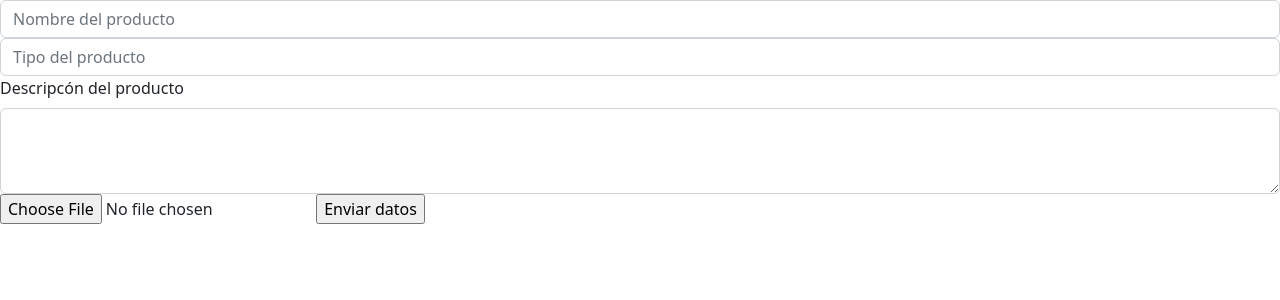
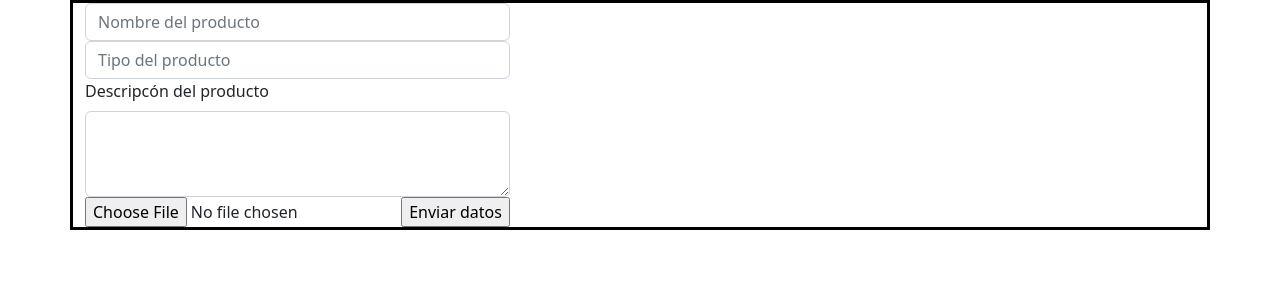
Before and after one commit to Santiagozapataaaa/proyectoFinalHerramientas, a PHP site: page /producto in a window 1280 px wide. Shown: the part 201-501 px from the top of the page. Run offline with PHP 8.4, Linux system fonts and the light colour scheme.

Commit message:
correcciones en cista productos

```diff
--- a/view/css/producto.css
+++ b/view/css/producto.css
@@ -1,4 +1,4 @@
-.nuevo_producto{
+.producto{
     display: flex !important;
     border:3px solid black;
     margin: auto;
--- a/view/producto.php
+++ b/view/producto.php
@@ -3,8 +3,10 @@
 include('./view/layouts/header.php');
 ?>
 
-    <form action="./producto.php" method="post" enctype="multipart/form-data" name="nuevo_producto" target="_blank">
-
+<div class="container">
+    <div class="row">
+        <div class="col producto">
+            <form action="" method="post" enctype="multipart/form-data" target="_blank">
                 <input class="form-control" type="text" placeholder="Nombre del producto" aria-label="default input example">
                 <input class="form-control" type="text" placeholder="Tipo del producto" aria-label="default input example">
                 <div class="descripcion">
@@ -16,6 +18,9 @@ include('./view/layouts/header.php');
                     <input type="submit" value="Enviar datos">
                 </div>
             </form>
+        </div>
+    </div>
+</div>
 
 <?php
 //Footer
```
Lines whose indentation alone changed are shown as unchanged.
